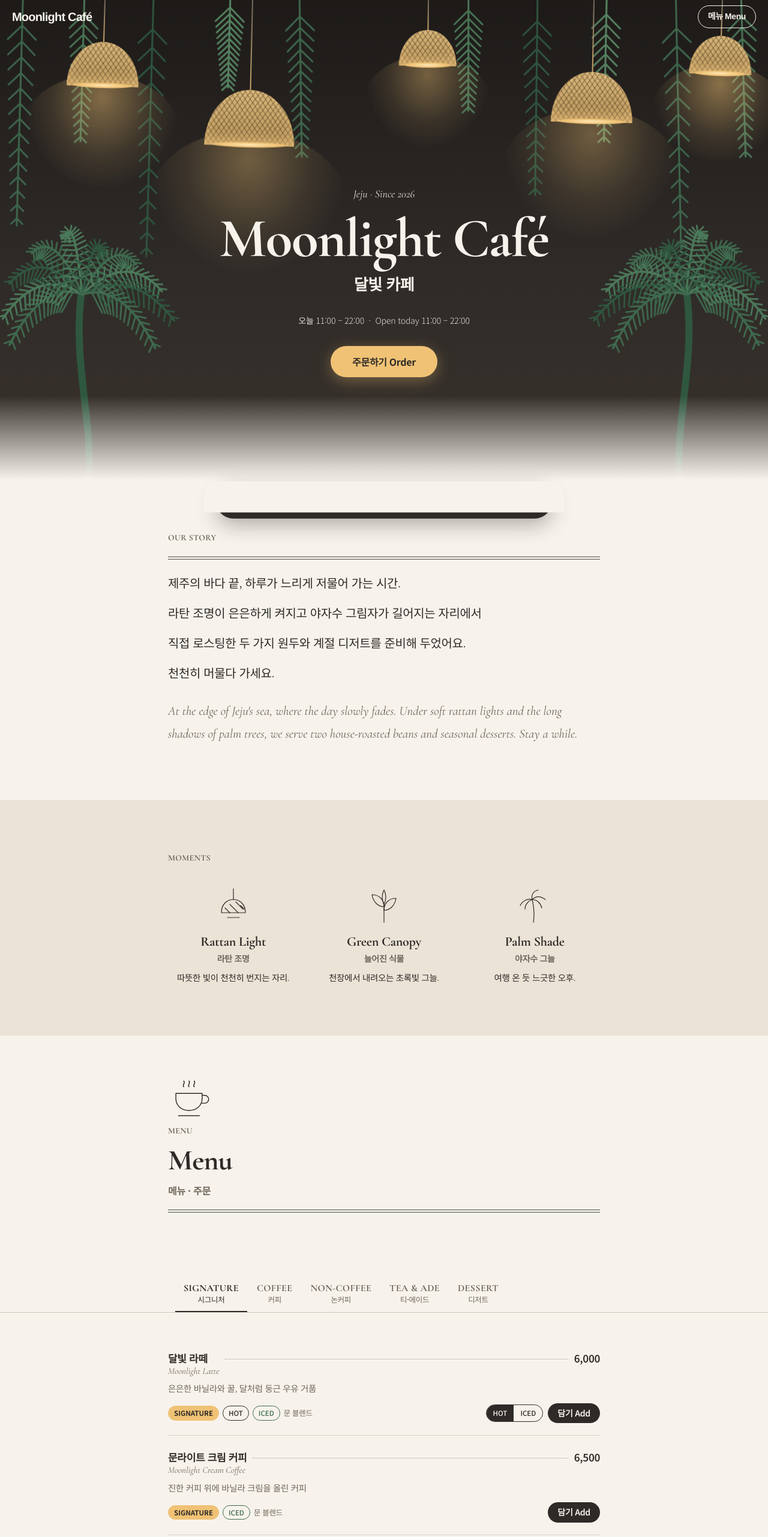
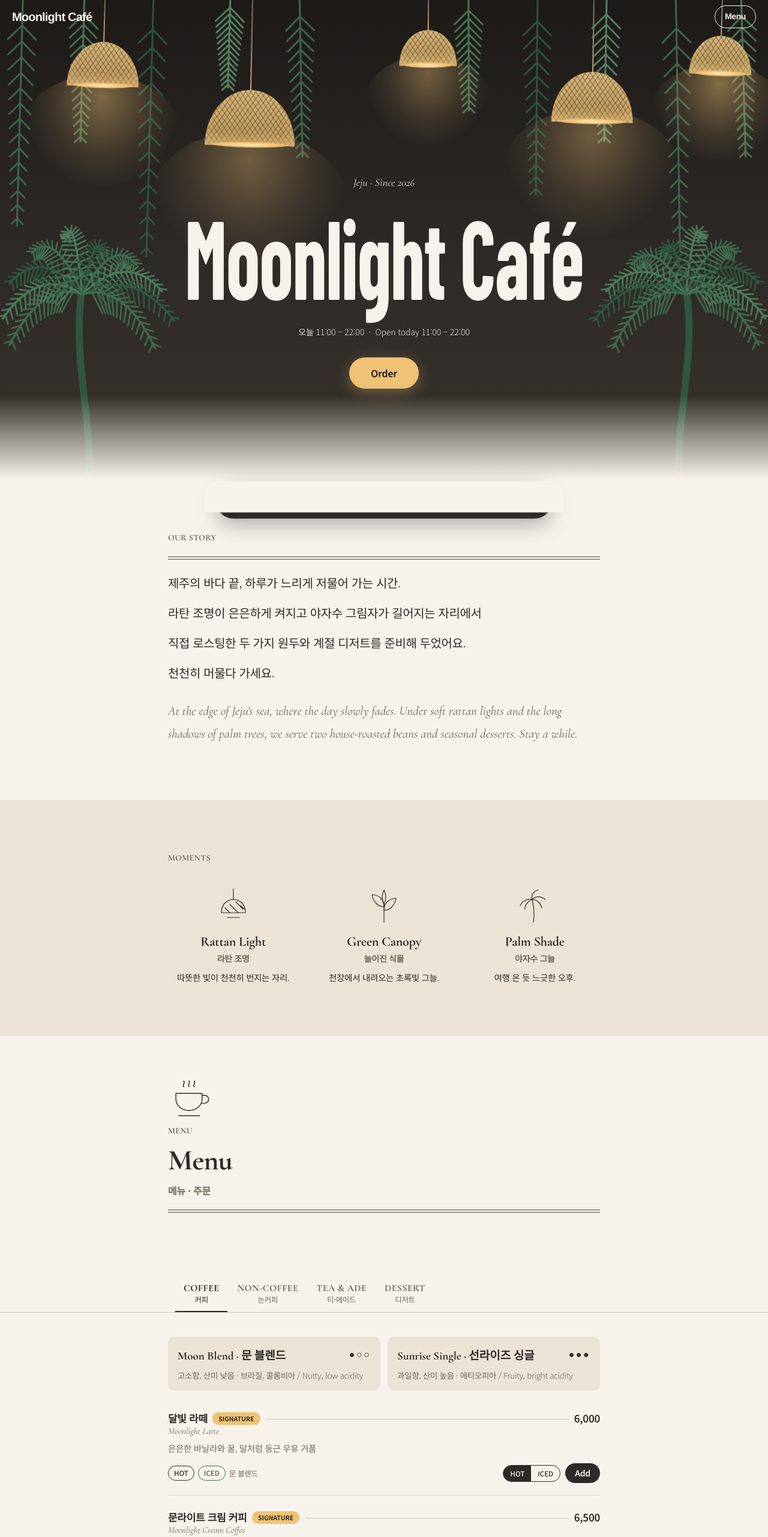
Before and after one commit to gkdmsrnjs/WebClass, a plain HTML site: page cafe/index.html in a window 1280 px wide. Shown: the top 2563 px of the page at 60% size. Drawn offline with nearby package versions, Linux system fonts and the light colour scheme.

Commit message:
시그니처를 메뉴명 옆 태그로 변경, 히어로 한글 제거·로고 condensed, 버튼 영문 통일
- 시그니처 탭 삭제, 3개 메뉴는 커피 탭에 두고 메뉴명 옆에 SIGNATURE 태그 표시
- 히어로의 한글 "달빛 카페" 삭제, Moonlight Café를 Barlow Condensed로 세로로 길게
- 버튼 문구를 영문으로 통일 (Menu, Order, Add, Review, Remove, New order)

Co-Authored-By: Claude Sonnet 5.5 <noreply@anthropic.com>

```diff
--- a/cafe/index.html
+++ b/cafe/index.html
@@ -6,7 +6,7 @@
 <title>Moonlight Café · 달빛 카페</title>
 <link rel="preconnect" href="https://fonts.googleapis.com">
 <link rel="preconnect" href="https://fonts.gstatic.com" crossorigin>
-<link href="https://fonts.googleapis.com/css2?family=Cormorant+Garamond:ital,wght@0,400;0,500;0,600;0,700;1,400&family=Noto+Sans+KR:wght@300;400;500;600;700&display=swap" rel="stylesheet">
+<link href="https://fonts.googleapis.com/css2?family=Cormorant+Garamond:ital,wght@0,400;0,500;0,600;0,700;1,400&family=Noto+Sans+KR:wght@300;400;500;600;700&family=Barlow+Condensed:wght@600;700&display=swap" rel="stylesheet">
 <link rel="stylesheet" href="style.css">
 </head>
 <body>
@@ -14,7 +14,7 @@
 
 <header class="header" id="header">
   <div class="brand">Moonlight Café</div>
-  <button class="menu-btn" data-go="menu">메뉴 Menu</button>
+  <button class="menu-btn" data-go="menu">Menu</button>
 </header>
 
 <!-- ================= HERO ================= -->
@@ -32,9 +32,8 @@
   <div class="hero-content">
     <div class="eyebrow">Jeju · Since 2026</div>
     <h1>Moonlight Café</h1>
-    <div class="ko-name">달빛 카페</div>
     <div class="hours">오늘 11:00 – 22:00 &nbsp;·&nbsp; Open today 11:00 – 22:00</div>
-    <button class="cta" data-go="menu">주문하기 Order</button>
+    <button class="cta" data-go="menu">Order</button>
   </div>
 </div>
 
@@ -131,7 +130,7 @@
 
 <!-- ================= CART ================= -->
 <div class="cartbar" id="cartbar" role="button" tabindex="0" aria-label="주문 보기">
-  <span><span class="count" id="cartCount">0</span><span class="view">주문 확인 Review</span></span>
+  <span><span class="count" id="cartCount">0</span><span class="view">Review</span></span>
   <span class="total" id="cartTotal">0</span>
 </div>
 <div class="overlay" id="overlay"></div>
--- a/cafe/menu.js
+++ b/cafe/menu.js
@@ -1,7 +1,6 @@
 /* ================= menu data ================= */
 const A={밀:'Wheat',우유:'Milk',달걀:'Egg',견과류:'Nuts'};
 const TAB=[
-  {k:'sig',en:'Signature',ko:'시그니처'},
   {k:'coffee',en:'Coffee',ko:'커피'},
   {k:'non',en:'Non-Coffee',ko:'논커피'},
   {k:'tea',en:'Tea & Ade',ko:'티·에이드'},
@@ -10,9 +9,9 @@ const TAB=[
 const M=[];
 function m(cat,sub,ko,en,price,temp,bean,acid,al,desc,sig){M.push({id:M.length,cat,sub,ko,en,price,temp,bean,acid,al:al?al.split(','):[],desc,sig:!!sig})}
 // signature
-m('sig','','달빛 라떼','Moonlight Latte',6000,'HI','문 블렌드',0,'우유','은은한 바닐라와 꿀, 달처럼 둥근 우유 거품',1);
-m('sig','','문라이트 크림 커피','Moonlight Cream Coffee',6500,'I','문 블렌드',0,'우유','진한 커피 위에 바닐라 크림을 올린 커피',1);
-m('sig','','선라이즈 토닉','Sunrise Tonic',6000,'I','선라이즈 싱글',3,'','산뜻한 토닉에 에티오피아 원두의 과일향',1);
+m('coffee','','달빛 라떼','Moonlight Latte',6000,'HI','문 블렌드',0,'우유','은은한 바닐라와 꿀, 달처럼 둥근 우유 거품',1);
+m('coffee','','문라이트 크림 커피','Moonlight Cream Coffee',6500,'I','문 블렌드',0,'우유','진한 커피 위에 바닐라 크림을 올린 커피',1);
+m('coffee','','선라이즈 토닉','Sunrise Tonic',6000,'I','선라이즈 싱글',3,'','산뜻한 토닉에 에티오피아 원두의 과일향',1);
 // coffee
 m('coffee','','에스프레소','Espresso',3500,'H','문 블렌드',1,'','진하고 묵직한 한 잔');
 m('coffee','','아메리카노','Americano',4000,'HI','문 블렌드',1,'','고소하고 깔끔한 기본 커피');
--- a/cafe/script.js
+++ b/cafe/script.js
@@ -58,14 +58,13 @@ const dots=n=>'●'.repeat(n)+'○'.repeat(3-n);
 const esc=s=>String(s).replace(/[&<>"]/g,c=>({'&':'&amp;','<':'&lt;','>':'&gt;','"':'&quot;'}[c]));
 
 /* ================= render menu ================= */
-let active='sig';
+let active='coffee';
 const tabWrap=$('#tabWrap'), listEl=$('#menuList');
 tabWrap.innerHTML=TAB.map(t=>'<button class="tab'+(t.k===active?' active':'')+'" data-k="'+t.k+'"><span class="en">'+t.en+'</span><span class="ko">'+t.ko+'</span></button>').join('');
 
 function itemHTML(it){
   const hasBoth=it.temp==='HI';
   const badges=[];
-  if(it.sig) badges.push('<span class="badge sig">SIGNATURE</span>');
   if(it.temp==='H'||hasBoth) badges.push('<span class="badge">HOT</span>');
   if(it.temp==='I'||hasBoth) badges.push('<span class="badge iced">ICED</span>');
   let bean='';
@@ -73,9 +72,9 @@ function itemHTML(it){
   let seg='';
   if(hasBoth) seg='<span class="seg" data-seg="'+it.id+'"><button class="on" data-t="HOT">HOT</button><button data-t="ICED">ICED</button></span>';
   const meta='<div class="badges">'+badges.join('')+bean+'</div>';
-  return '<article class="item"><div class="row"><div class="names"><h4>'+it.ko+'</h4><span class="en">'+it.en+'</span></div><span class="leader"></span><span class="price">'+won(it.price)+'</span></div>'+
+  return '<article class="item"><div class="row"><div class="names"><h4>'+it.ko+(it.sig?' <span class="badge sig">SIGNATURE</span>':'')+'</h4><span class="en">'+it.en+'</span></div><span class="leader"></span><span class="price">'+won(it.price)+'</span></div>'+
     '<p class="desc">'+it.desc+'</p>'+
-    '<div class="foot">'+meta+'<div class="actions">'+seg+'<button class="add" data-add="'+it.id+'">담기 Add</button></div></div></article>';
+    '<div class="foot">'+meta+'<div class="actions">'+seg+'<button class="add" data-add="'+it.id+'">Add</button></div></div></article>';
 }
 function renderMenu(){
   const items=M.filter(i=>i.cat===active);
@@ -143,7 +142,7 @@ listEl.addEventListener('click',e=>{
     const id=+ab.dataset.add; const seg=listEl.querySelector('[data-seg="'+id+'"]');
     const temp=seg?seg.querySelector('.on').dataset.t:'';
     addToCart(id,temp);
-    ab.textContent='담김 Added'; setTimeout(()=>{ab.textContent='담기 Add'},900);
+    ab.textContent='Added'; setTimeout(()=>{ab.textContent='Add'},900);
   }
 });
 
@@ -161,11 +160,11 @@ function renderSheet(){
     sheet.innerHTML='<h3>Your Order <small>주문 요약</small><button class="close" data-close aria-label="닫기">×</button></h3><div class="empty">담은 메뉴가 없어요.<br>Your order is empty.</div>';
     return;
   }
-  const lines=cart.map((l,i)=>{const it=M[l.id];return '<div class="line"><div class="nm">'+it.ko+(l.temp?' · '+l.temp:'')+'<small>'+it.en+'</small></div><div class="lt">'+won(it.price*l.qty)+'</div><div class="qty"><button data-dec="'+i+'" aria-label="줄이기">−</button><span>'+l.qty+'</span><button data-inc="'+i+'" aria-label="늘리기">+</button></div><button class="rm" data-rm="'+i+'">삭제 Remove</button></div>'}).join('');
+  const lines=cart.map((l,i)=>{const it=M[l.id];return '<div class="line"><div class="nm">'+it.ko+(l.temp?' · '+l.temp:'')+'<small>'+it.en+'</small></div><div class="lt">'+won(it.price*l.qty)+'</div><div class="qty"><button data-dec="'+i+'" aria-label="줄이기">−</button><span>'+l.qty+'</span><button data-inc="'+i+'" aria-label="늘리기">+</button></div><button class="rm" data-rm="'+i+'">Remove</button></div>'}).join('');
   sheet.innerHTML='<h3>Your Order <small>주문 요약</small><button class="close" data-close aria-label="닫기">×</button></h3>'+lines+
     '<div class="sum"><span>합계 Total</span><span>'+won(t)+'원</span></div>'+
     '<div class="table-field"><label for="tbl">테이블 번호<br><small style="color:var(--taupe)">Table No.</small></label><input id="tbl" inputmode="numeric" maxlength="3" placeholder="예: 7" value="'+esc(tableNo)+'"></div><div class="hint" id="hint"></div>'+
-    '<button class="primary" data-place>주문하기 Order</button>'+
+    '<button class="primary" data-place>Order</button>'+
     '<p class="demo-note">실제 주문이 아닙니다. 수업 실습용입니다.<br>This is a demo, no real order is placed.</p>';
 }
 sheet.addEventListener('input',e=>{if(e.target.id==='tbl'){tableNo=e.target.value;const h=$('#hint');if(h)h.textContent=''}});
@@ -188,7 +187,7 @@ function showConfirm(){
     '<div class="tbl">Table '+esc(tableNo.trim())+' · 테이블 '+esc(tableNo.trim())+'</div><ul>'+lis+'</ul>'+
     '<div class="sum"><span>합계 Total</span><span>'+won(t)+'원</span></div>'+
     '<div class="show-staff">이 화면을 직원에게 보여주세요.<br>Please show this screen to our staff.</div>'+
-    '<button class="primary" data-new>새 주문 New</button>'+
+    '<button class="primary" data-new>New order</button>'+
     '<p class="demo-note">실제 주문이 아닙니다. 수업 실습용입니다.<br>This is a demo, no real order is placed.</p></div>';
 }
 updateBar();
--- a/cafe/style.css
+++ b/cafe/style.css
@@ -47,8 +47,7 @@ img,svg{display:block}
 
 .hero-content{position:relative;z-index:5}
 .hero .eyebrow{font-family:var(--serif-en);font-style:italic;font-weight:400;font-size:18px;opacity:.9;letter-spacing:0}
-.hero h1{font-family:var(--serif-en);font-weight:700;font-size:clamp(46px,12vw,92px);line-height:1.05;letter-spacing:-.02em;margin:10px 0 6px}
-.hero .ko-name{font-weight:700;font-size:clamp(18px,4.4vw,26px);line-height:1.5;letter-spacing:-.02em}
+.hero h1{font-family:'Barlow Condensed','Arial Narrow','Helvetica Neue',Arial,sans-serif;font-weight:700;font-size:clamp(54px,16vw,128px);line-height:1;letter-spacing:-.01em;margin:.32em 0 .4em;transform:scaleY(1.45);transform-origin:50% 50%}
 .hero .hours{margin-top:30px;font-size:14px;font-weight:300;line-height:1.8;letter-spacing:-.01em;opacity:.92}
 .cta{display:inline-block;margin-top:30px;padding:14px 36px;border-radius:999px;background:var(--amber);color:var(--charcoal);font-weight:700;letter-spacing:-.02em;line-height:1.5;font-size:16px;transition:transform .25s,box-shadow .25s;box-shadow:0 6px 24px rgba(240,194,117,.35)}
 .cta:hover{transform:translateY(-2px);box-shadow:0 10px 30px rgba(240,194,117,.5)}
@@ -110,7 +109,7 @@ section{padding:84px 24px}
 .item .foot{display:flex;align-items:center;justify-content:space-between;gap:10px;margin-top:12px;flex-wrap:wrap}
 .badges{display:flex;gap:6px;align-items:center;flex-wrap:wrap}
 .badge{font-size:11.5px;font-weight:500;letter-spacing:0;padding:2px 9px;border-radius:999px;border:1px solid var(--charcoal);line-height:1.6}
-.badge.sig{background:var(--amber);border-color:var(--amber);font-weight:700}
+.badge.sig{background:var(--amber);border-color:var(--amber);font-weight:700;font-size:10.5px;vertical-align:2px;margin-left:4px;white-space:nowrap}
 .badge.iced{border-color:var(--palm);color:var(--palm)}
 .beaninfo{font-size:12.5px;font-weight:400;line-height:1.6;color:var(--taupe)}
 .actions{display:flex;align-items:center;gap:8px;margin-left:auto}
```
